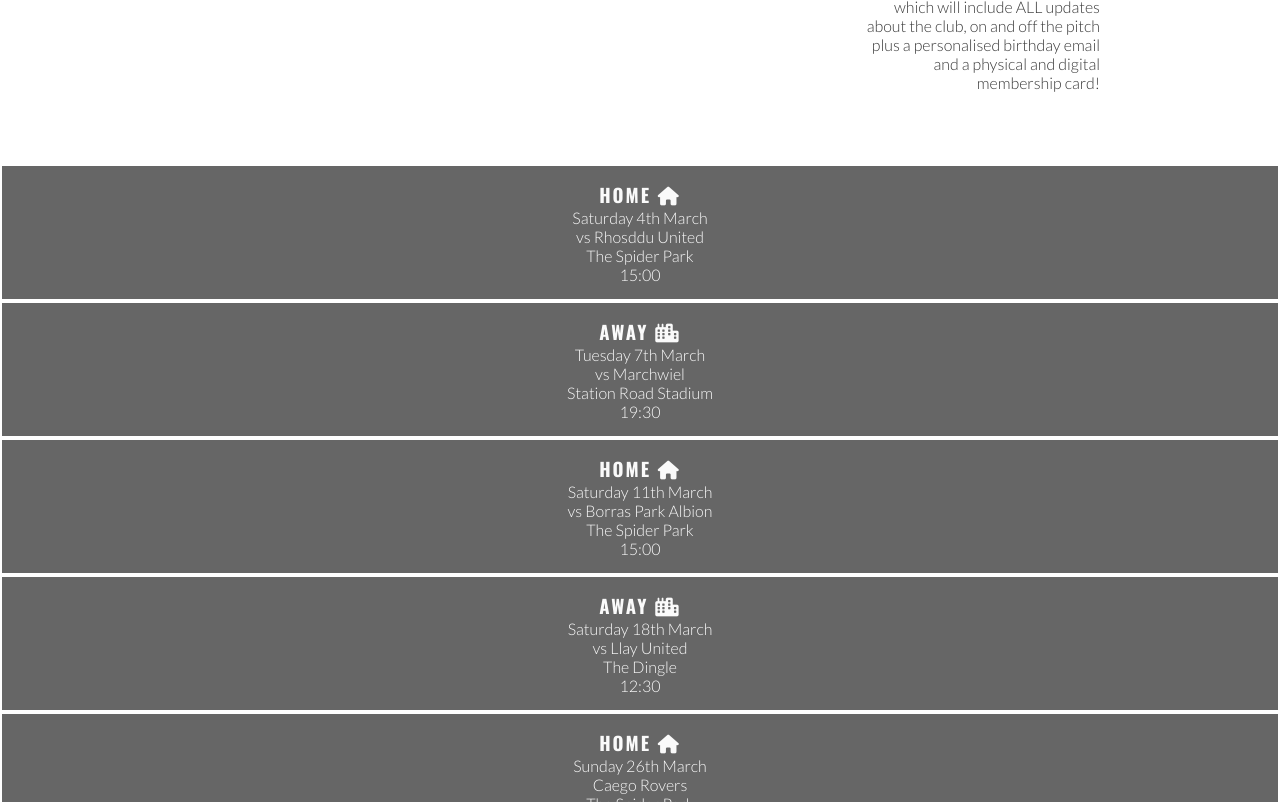
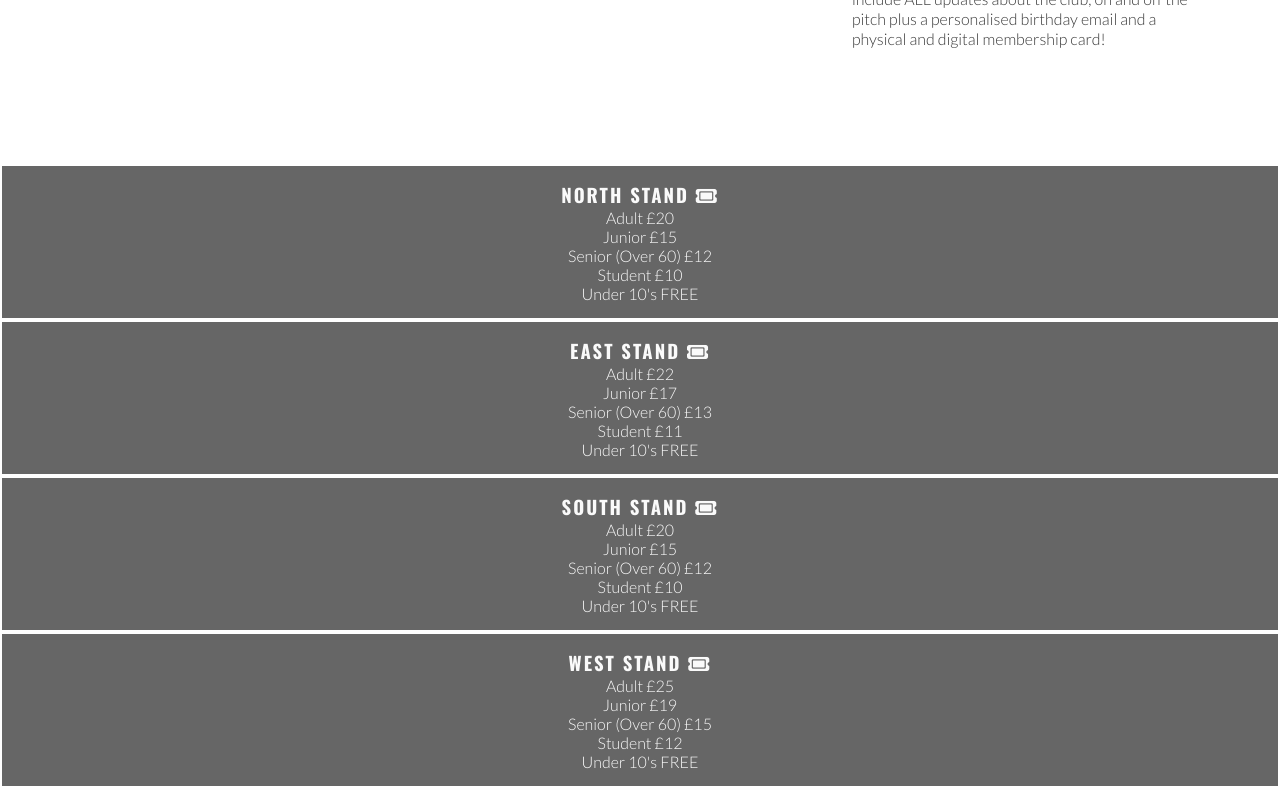
Before and after one commit to AlexWrexham/AlexWrexham.github.io, a plain HTML site: page index.html in a window 1280 px wide. Shown: the part 961-1763 px from the top of the page. Drawn offline with nearby package versions, Linux system fonts and the light colour scheme.

```diff
--- a/css/style.css
+++ b/css/style.css
@@ -196,7 +196,7 @@
 
 /* Form */
 #signup {
-    background-image: url('/images/aistad.jpg') no-repeat center center/cover;
+    background-image: url('../images/aistad.jpg') no-repeat center center/cover;
     background-size: cover;
     background-position: 75%;
     padding: 20px 10% 0 10%;
@@ -382,11 +382,11 @@
         order: 0
     }
 
-    #benefits-mental {
+    #benefits-merch {
         order: 1;
     }
 
-    #benefits-mental > div {
+    #benefits-merch > div {
         align-self: flex-start;
     }
 
--- a/index.html
+++ b/index.html
@@ -66,7 +66,7 @@
                         <p>Meet and Greet evenings with the players includes Q&A, autographs and more!</p>
                     </div>
                 </div>
-                <div id="benefits-mental">
+                <div id="benefits-merch">
                     <div>
                         <h3>Merchandise <i class="fa-solid fa-shirt"></i></h3>
                         <hr>
@@ -85,44 +85,42 @@
         </section>
 
         <!-- Meetup times section -->
-        <section id="Upcoming Fixtures">
+        <section id="Ticket Prices">
             <h2 class="hidden-heading">Matches</h2>
             <div id="times">
                 <div>
-                    <h3>Home <i class="fa-solid fa-house"></i></h3>
-                    <p>Saturday 4th March</p>
-                    <p>vs Rhosddu United</p>
-                    <p>The Spider Park</p>
-                    <p>15:00</p>
+                    <h3>NORTH STAND <i class="fa-solid fa-ticket"></i></h3>
+                    <p>Adult £20</p>
+                    <p>Junior £15</p>
+                    <p>Senior (Over 60)  £12</p>
+                    <p>Student £10</p>
+                    <p>Under 10's FREE</p>
                 </div>
                 <div>
-                    <h3>Away <i class="fa-solid fa-city"></i></h3>
-                    <p>Tuesday 7th March</p>
-                    <p>vs Marchwiel</p>
-                    <p>Station Road Stadium</p>
-                    <p>19:30</p>
+                    <h3>EAST STAND <i class="fa-solid fa-ticket"></i></h3>
+                    <p>Adult £22</p>
+                    <p>Junior £17</p>
+                    <p>Senior (Over 60)  £13</p>
+                    <p>Student £11</p>
+                    <p>Under 10's FREE</p>
                 </div>
                 <div>
-                    <h3>Home <i class="fa-solid fa-house"></i></h3>
-                    <p>Saturday 11th March</p>
-                    <p>vs Borras Park Albion</p>
-                    <p>The Spider Park</p>
-                    <p>15:00</p>
+                    <h3>SOUTH STAND <i class="fa-solid fa-ticket"></i></h3>
+                    <p>Adult £20</p>
+                    <p>Junior £15</p>
+                    <p>Senior (Over 60)  £12</p>
+                    <p>Student £10</p>
+                    <p>Under 10's FREE</p>
                 </div>
                 <div>
-                    <h3>Away <i class="fa-solid fa-city"></i></h3>
-                    <p>Saturday 18th March</p>
-                    <p>vs Llay United</p>
-                    <p>The Dingle</p>
-                    <p>12:30</p>
+                    <h3>WEST STAND <i class="fa-solid fa-ticket"></i></h3>
+                    <p>Adult £25</p>
+                    <p>Junior £19</p>
+                    <p>Senior (Over 60)  £15</p>
+                    <p>Student £12</p>
+                    <p>Under 10's FREE</p>
                 </div>
-                <div>
-                    <h3>Home <i class="fa-solid fa-house"></i></h3>
-                    <p>Sunday 26th March</p>
-                    <p>Caego Rovers</p>
-                    <p>The Spider Park</p>
-                    <p>16:30</p>
-                </div>
+
             </div>
         </section>
     </main>
```
Also changed, not shown: signup.html (+4 -0 lines), 1 other file.
